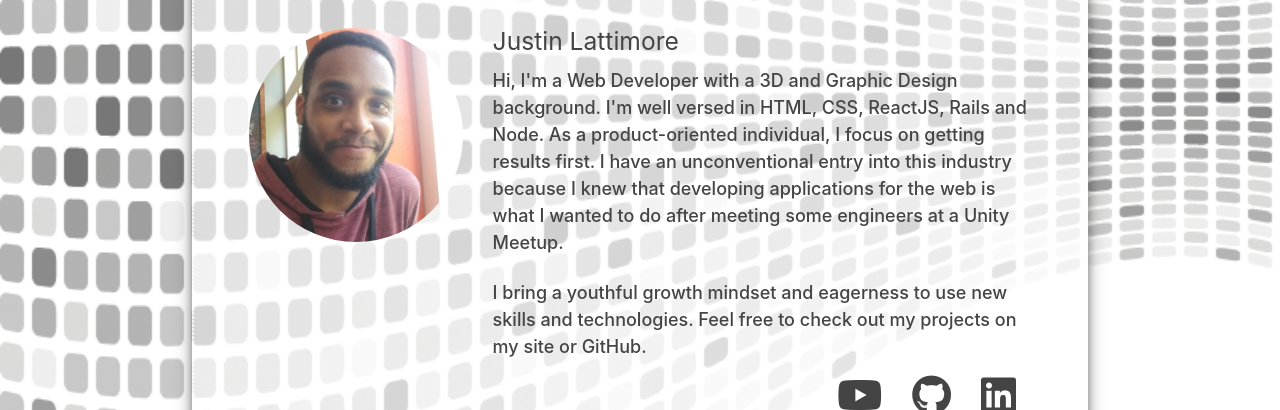
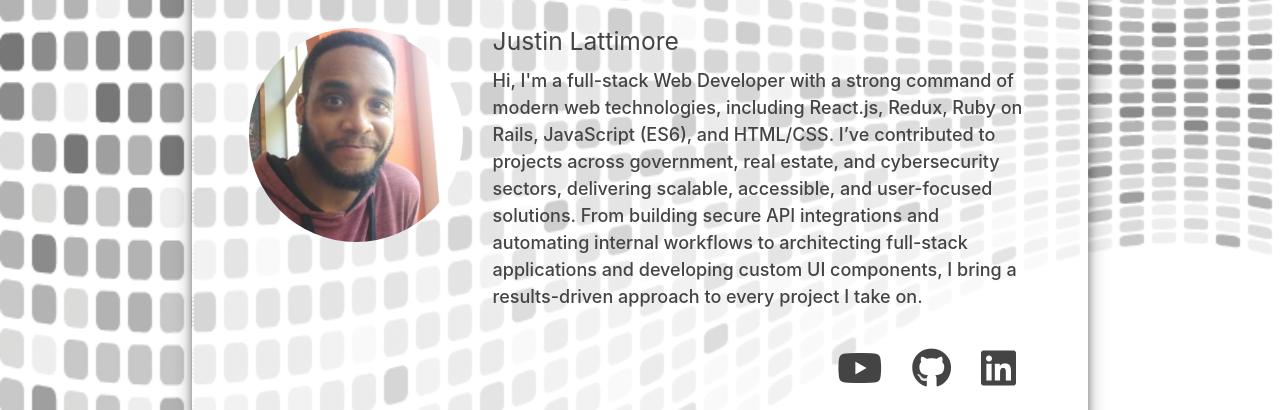
Before and after one commit to Wyzardsleeves/personal-site, a React (Create React App) app: page / in a window 1280 px wide. Shown: the part 210-620 px from the top of the page. Built offline with nearby package versions, Linux system fonts and the light colour scheme; no server answers.

Commit message:
updated the About page

```diff
--- a/src/Components/About.js
+++ b/src/Components/About.js
@@ -15,13 +15,10 @@ const About = () => {
             <h5>Justin Lattimore</h5>
             <p>
               <strong>
-                Hi, I'm a Web Developer with a 3D and Graphic Design background. I'm well versed in HTML, CSS, ReactJS, Rails and Node. As a product-oriented individual, I focus on getting results first. I have an unconventional entry into this industry because I knew that developing applications for the web is what I wanted to do after meeting some engineers at a Unity Meetup.
+                Hi, I'm a full-stack Web Developer with a strong command of modern web technologies, including React.js, Redux, Ruby on Rails, JavaScript (ES6), and HTML/CSS. I’ve contributed to projects across government, real estate, and cybersecurity sectors, delivering scalable, accessible, and user-focused solutions. From building secure API integrations and automating internal workflows to architecting full-stack applications and developing custom UI components, I bring a results-driven approach to every project I take on.
               </strong>
             </p>
             <br/>
-            <p>
-              <strong>I bring a youthful growth mindset and eagerness to use new skills and technologies. Feel free to check out my projects on my site or GitHub.</strong>
-            </p>
           </div>
           <div className="about-links">
             <a target="_blank" rel="noopener noreferrer" href="https://www.youtube.com/channel/UCLn0jCRt_zJfsMhR1WFswzw"><i className="fab fa-youtube"></i></a>
```
